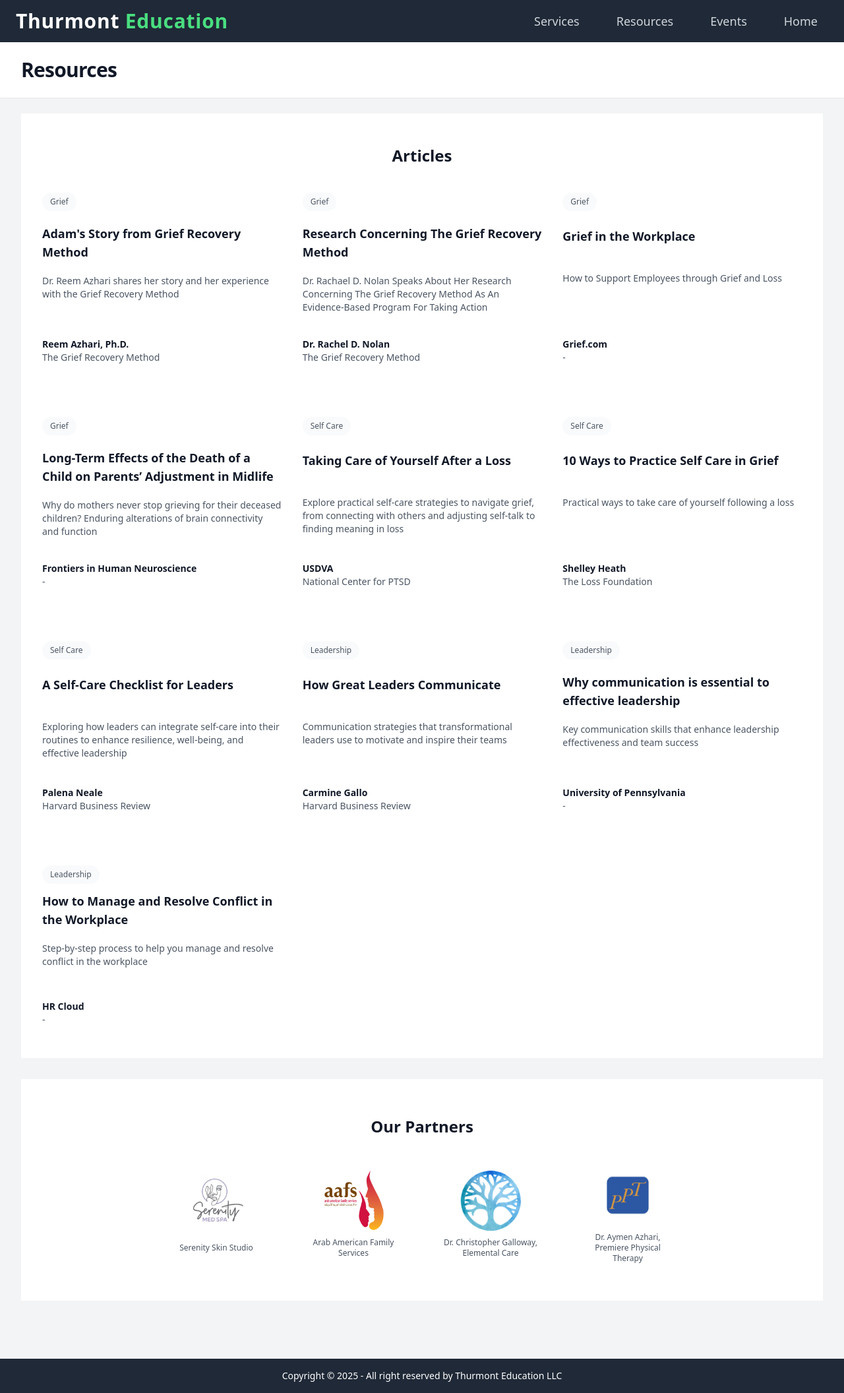
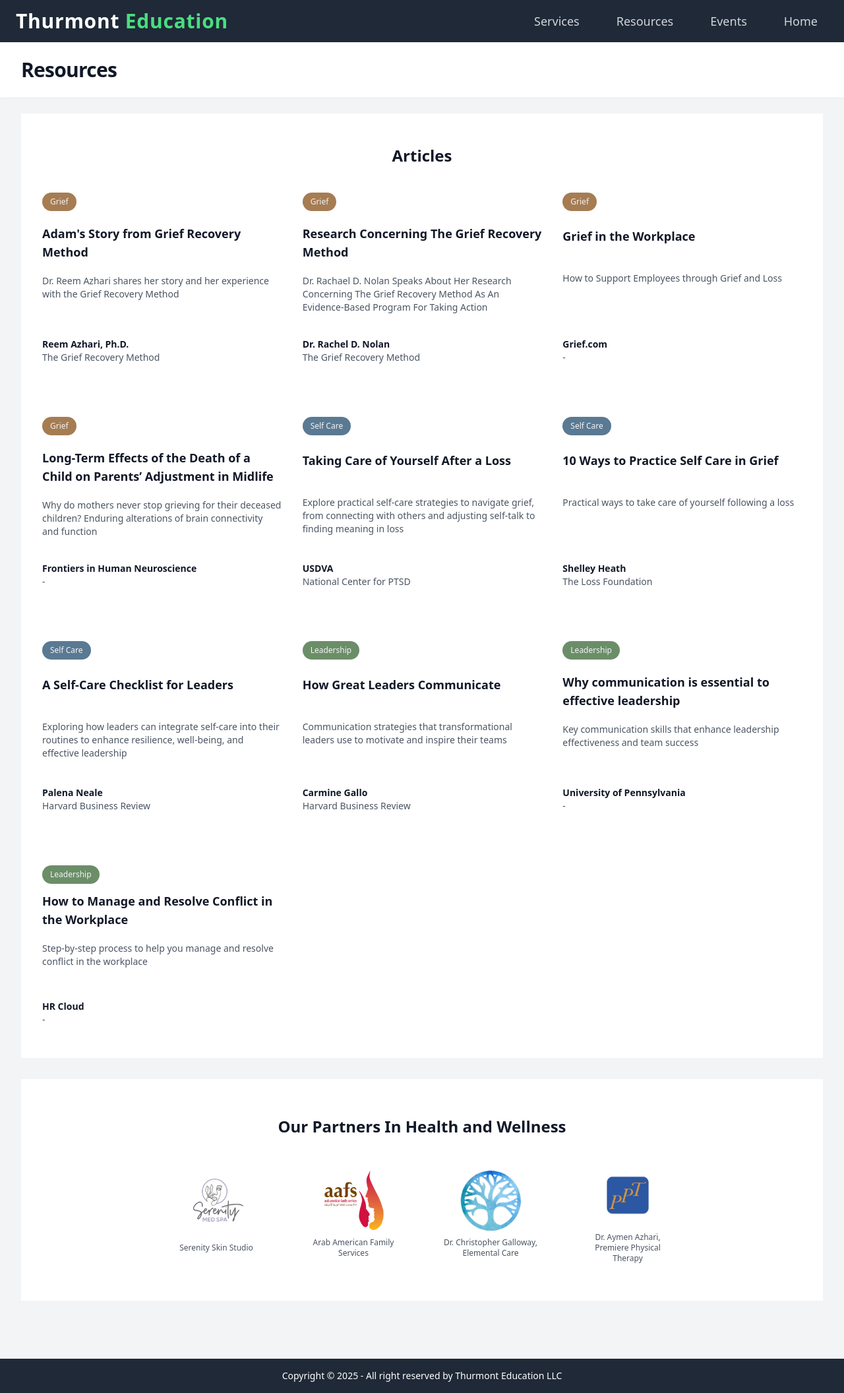
Before and after one commit to ncalderon16/thurmont, a Jekyll site: the page built from pages/resources.html, in a window 1280 px wide. Shown: the whole page at 66% size. Built offline with Jekyll 4.4.1, drawn with Linux system fonts in a browser that asks for light colours; nearby versions of some CDN libraries.

Commit message:
make changes based off Mrs. Azhari feedback

```diff
--- a/assets/css/main.css
+++ b/assets/css/main.css
@@ -2369,6 +2369,9 @@ details.collapse summary::-webkit-details-marker {
 .max-h-24 {
   max-height: 6rem;
 }
+.max-h-\[500px\] {
+  max-height: 500px;
+}
 .min-h-\[3rem\] {
   min-height: 3rem;
 }
@@ -2608,6 +2611,18 @@ details.collapse summary::-webkit-details-marker {
   --tw-bg-opacity: 1 !important;
   background-color: rgb(255 255 255 / var(--tw-bg-opacity, 1)) !important;
 }
+.bg-\[\#5A7993\] {
+  --tw-bg-opacity: 1;
+  background-color: rgb(90 121 147 / var(--tw-bg-opacity, 1));
+}
+.bg-\[\#6B8E68\] {
+  --tw-bg-opacity: 1;
+  background-color: rgb(107 142 104 / var(--tw-bg-opacity, 1));
+}
+.bg-\[\#A67C52\] {
+  --tw-bg-opacity: 1;
+  background-color: rgb(166 124 82 / var(--tw-bg-opacity, 1));
+}
 .bg-blue-100 {
   --tw-bg-opacity: 1;
   background-color: rgb(219 234 254 / var(--tw-bg-opacity, 1));
@@ -2627,10 +2642,6 @@ details.collapse summary::-webkit-details-marker {
 .bg-gray-200 {
   --tw-bg-opacity: 1;
   background-color: rgb(229 231 235 / var(--tw-bg-opacity, 1));
-}
-.bg-gray-50 {
-  --tw-bg-opacity: 1;
-  background-color: rgb(249 250 251 / var(--tw-bg-opacity, 1));
 }
 .bg-gray-700 {
   --tw-bg-opacity: 1;
@@ -2743,6 +2754,9 @@ details.collapse summary::-webkit-details-marker {
 .pt-2 {
   padding-top: 0.5rem;
 }
+.pt-6 {
+  padding-top: 1.5rem;
+}
 .text-left {
   text-align: left;
 }
@@ -2786,6 +2800,10 @@ details.collapse summary::-webkit-details-marker {
   font-size: 1.125rem;
   line-height: 1.75rem;
 }
+.text-lg\/10 {
+  font-size: 1.125rem;
+  line-height: 2.5rem;
+}
 .text-lg\/8 {
   font-size: 1.125rem;
   line-height: 2rem;
@@ -2840,6 +2858,10 @@ details.collapse summary::-webkit-details-marker {
 .text-blue-900 {
   --tw-text-opacity: 1;
   color: rgb(30 58 138 / var(--tw-text-opacity, 1));
+}
+.text-gray-100 {
+  --tw-text-opacity: 1;
+  color: rgb(243 244 246 / var(--tw-text-opacity, 1));
 }
 .text-gray-300 {
   --tw-text-opacity: 1;
@@ -2949,6 +2971,18 @@ details.collapse summary::-webkit-details-marker {
 .visited\:text-white:visited {
   color: rgb(255 255 255 );
 }
+.hover\:bg-\[\#4D6A82\]:hover {
+  --tw-bg-opacity: 1;
+  background-color: rgb(77 106 130 / var(--tw-bg-opacity, 1));
+}
+.hover\:bg-\[\#5D7D5A\]:hover {
+  --tw-bg-opacity: 1;
+  background-color: rgb(93 125 90 / var(--tw-bg-opacity, 1));
+}
+.hover\:bg-\[\#8B6C47\]:hover {
+  --tw-bg-opacity: 1;
+  background-color: rgb(139 108 71 / var(--tw-bg-opacity, 1));
+}
 .hover\:bg-blue-700:hover {
   --tw-bg-opacity: 1;
   background-color: rgb(29 78 216 / var(--tw-bg-opacity, 1));
@@ -3051,10 +3085,6 @@ details.collapse summary::-webkit-details-marker {
     margin-top: 5rem;
   }
 
-  .sm\:mt-5 {
-    margin-top: 1.25rem;
-  }
-
   .sm\:w-1\/3 {
     width: 33.333333%;
   }
@@ -3100,14 +3130,18 @@ details.collapse summary::-webkit-details-marker {
     padding-bottom: 4rem;
   }
 
+  .sm\:text-center {
+    text-align: center;
+  }
+
   .sm\:text-2xl {
     font-size: 1.5rem;
     line-height: 2rem;
   }
 
-  .sm\:text-4xl {
-    font-size: 2.25rem;
-    line-height: 2.5rem;
+  .sm\:text-3xl {
+    font-size: 1.875rem;
+    line-height: 2.25rem;
   }
 
   .sm\:text-5xl {
--- a/pages/resources.html
+++ b/pages/resources.html
@@ -13,7 +13,9 @@ permalink: /resources
     <div class="mx-auto mt-10 grid max-w-2xl grid-cols-1 gap-x-8 gap-y-8 lg:gap-y-16 border-gray-200 lg:mx-0 lg:max-w-none lg:grid-cols-3">
       <article class="flex flex-col items-start flex-grow h-full pb-4 mb-4 border-b border-gray-300 lg:border-0">
         <div class="flex items-center gap-x-4 text-xs">
-          <div class="relative z-10 rounded-full bg-gray-50 px-3 py-1.5 font-medium text-gray-600 hover:bg-gray-100">Grief</div>
+          <div class="relative z-10 rounded-full bg-[#A67C52] px-3 py-1.5 font-medium text-gray-100 hover:bg-[#8B6C47]">
+            Grief
+          </div>
         </div>
         <div class="group relative flex-grow flex flex-col justify-center pb-6">
           <h3 class="mt-3 text-lg font-semibold text-gray-900 group-hover:text-gray-600 min-h-[3rem]">
@@ -40,7 +42,9 @@ permalink: /resources
 
       <article class="flex flex-col items-start flex-grow h-full pb-4 mb-4 border-b border-gray-300 lg:border-0">
         <div class="flex items-center gap-x-4 text-xs">
-          <div class="relative z-10 rounded-full bg-gray-50 px-3 py-1.5 font-medium text-gray-600 hover:bg-gray-100">Grief</div>
+          <div class="relative z-10 rounded-full bg-[#A67C52] px-3 py-1.5 font-medium text-gray-100 hover:bg-[#8B6C47]">
+            Grief
+          </div>
         </div>
         <div class="group relative flex-grow flex flex-col justify-center pb-6">
           <h3 class="mt-3 text-lg font-semibold text-gray-900 group-hover:text-gray-600 min-h-[3rem]">
@@ -66,7 +70,9 @@ permalink: /resources
 
       <article class="flex flex-col items-start flex-grow h-full pb-4 mb-4 border-b border-gray-300 lg:border-0">
         <div class="flex items-center gap-x-4 text-xs">
-          <div class="relative z-10 rounded-full bg-gray-50 px-3 py-1.5 font-medium text-gray-600 hover:bg-gray-100">Grief</div>
+          <div class="relative z-10 rounded-full bg-[#A67C52] px-3 py-1.5 font-medium text-gray-100 hover:bg-[#8B6C47]">
+            Grief
+          </div>
         </div>
         <div class="group relative flex-grow flex flex-col justify-center pb-6">
           <h3 class="mt-3 text-lg font-semibold text-gray-900 group-hover:text-gray-600 min-h-[3rem]">
@@ -92,7 +98,9 @@ permalink: /resources
 
       <article class="flex flex-col items-start flex-grow h-full pb-4 mb-4 border-b border-gray-300 lg:border-0">
         <div class="flex items-center gap-x-4 text-xs">
-          <div class="relative z-10 rounded-full bg-gray-50 px-3 py-1.5 font-medium text-gray-600 hover:bg-gray-100">Grief</div>
+          <div class="relative z-10 rounded-full bg-[#A67C52] px-3 py-1.5 font-medium text-gray-100 hover:bg-[#8B6C47]">
+            Grief
+          </div>
         </div>
         <div class="group relative flex-grow flex flex-col justify-center pb-6">
           <h3 class="mt-3 text-lg font-semibold text-gray-900 group-hover:text-gray-600 min-h-[3rem]">
@@ -119,7 +127,9 @@ permalink: /resources
 
       <article class="flex flex-col items-start flex-grow h-full pb-4 mb-4 border-b border-gray-300 lg:border-0">
         <div class="flex items-center gap-x-4 text-xs">
-          <div class="relative z-10 rounded-full bg-gray-50 px-3 py-1.5 font-medium text-gray-600 hover:bg-gray-100">Self Care</div>
+          <div class="relative z-10 rounded-full bg-[#5A7993] px-3 py-1.5 font-medium text-gray-100 hover:bg-[#4D6A82]">
+            Self Care
+          </div>
         </div>
         <div class="group relative flex-grow flex flex-col justify-center pb-6">
           <h3 class="mt-3 text-lg font-semibold text-gray-900 group-hover:text-gray-600 min-h-[3rem]">
@@ -146,7 +156,9 @@ permalink: /resources
 
       <article class="flex flex-col items-start flex-grow h-full pb-4 mb-4 border-b border-gray-300 lg:border-0">
         <div class="flex items-center gap-x-4 text-xs">
-          <div class="relative z-10 rounded-full bg-gray-50 px-3 py-1.5 font-medium text-gray-600 hover:bg-gray-100">Self Care</div>
+          <div class="relative z-10 rounded-full bg-[#5A7993] px-3 py-1.5 font-medium text-gray-100 hover:bg-[#4D6A82]">
+            Self Care
+          </div>
         </div>
         <div class="group relative flex-grow flex flex-col justify-center pb-6">
           <h3 class="mt-3 text-lg font-semibold text-gray-900 group-hover:text-gray-600 min-h-[3rem]">
@@ -173,7 +185,9 @@ permalink: /resources
 
       <article class="flex flex-col items-start flex-grow h-full pb-4 mb-4 border-b border-gray-300 lg:border-0">
         <div class="flex items-center gap-x-4 text-xs">
-          <div class="relative z-10 rounded-full bg-gray-50 px-3 py-1.5 font-medium text-gray-600 hover:bg-gray-100">Self Care</div>
+          <div class="relative z-10 rounded-full bg-[#5A7993] px-3 py-1.5 font-medium text-gray-100 hover:bg-[#4D6A82]">
+            Self Care
+          </div>
         </div>
         <div class="group relative flex-grow flex flex-col justify-center pb-6">
           <h3 class="mt-3 text-lg font-semibold text-gray-900 group-hover:text-gray-600 min-h-[3rem]">
@@ -200,7 +214,9 @@ permalink: /resources
 
       <article class="flex flex-col items-start flex-grow h-full pb-4 mb-4 border-b border-gray-300 lg:border-0">
         <div class="flex items-center gap-x-4 text-xs">
-          <div class="relative z-10 rounded-full bg-gray-50 px-3 py-1.5 font-medium text-gray-600 hover:bg-gray-100">Leadership</div>
+          <div class="relative z-10 rounded-full bg-[#6B8E68] px-3 py-1.5 font-medium text-gray-100 hover:bg-[#5D7D5A]">
+            Leadership
+          </div>
         </div>
         <div class="group relative flex-grow flex flex-col justify-center pb-6">
           <h3 class="mt-3 text-lg font-semibold text-gray-900 group-hover:text-gray-600 min-h-[3rem]">
@@ -226,7 +242,9 @@ permalink: /resources
 
       <article class="flex flex-col items-start flex-grow h-full pb-4 mb-4 border-b border-gray-300 lg:border-0">
         <div class="flex items-center gap-x-4 text-xs">
-          <div class="relative z-10 rounded-full bg-gray-50 px-3 py-1.5 font-medium text-gray-600 hover:bg-gray-100">Leadership</div>
+          <div class="relative z-10 rounded-full bg-[#6B8E68] px-3 py-1.5 font-medium text-gray-100 hover:bg-[#5D7D5A]">
+            Leadership
+          </div>
         </div>
         <div class="group relative flex-grow flex flex-col justify-center pb-6">
           <h3 class="mt-3 text-lg font-semibold text-gray-900 group-hover:text-gray-600 min-h-[3rem]">
@@ -252,7 +270,9 @@ permalink: /resources
 
       <article class="flex flex-col items-start flex-grow h-full">
         <div class="flex items-center gap-x-4 text-xs">
-          <div class="relative z-10 rounded-full bg-gray-50 px-3 py-1.5 font-medium text-gray-600 hover:bg-gray-100">Leadership</div>
+          <div class="relative z-10 rounded-full bg-[#6B8E68] px-3 py-1.5 font-medium text-gray-100 hover:bg-[#5D7D5A]">
+            Leadership
+          </div>
         </div>
         <div class="group relative flex-grow flex flex-col justify-center pb-6">
           <h3 class="mt-3 text-lg font-semibold text-gray-900 group-hover:text-gray-600 min-h-[3rem]">
@@ -282,24 +302,39 @@ permalink: /resources
 <!-- Partners -->
 <div class="bg-white py-8 sm:py-14 lg:py-22 md:mb-18 lg:mb-16 sm:mb-12">
   <div class="mx-auto max-w-7xl px-6 lg:px-8">
-    <h3 class="text-center text-xl sm:text-2xl font-semibold text-gray-900">Our Partners</h3>
+    <h3 class="text-center text-xl sm:text-2xl font-semibold text-gray-900">Our Partners In Health and Wellness</h3>
     <div class="mx-auto mt-6 sm:mt-10 grid max-w-3xl grid-cols-2 sm:grid-cols-2 md:grid-cols-4 items-center gap-x-8 sm:gap-x-16 gap-y-6 sm:gap-y-12">
+      <!-- Serenity Skin Studio -->
+      <a href="https://www.serenitymedispa.net" target="_blank">
         <div class="flex flex-col items-center">
           <img class="max-h-24 w-full object-contain" src="../image/serenity.jpg" alt="Serenity Skin Studio">
           <p class="text-xs text-center mt-2 text-gray-600">Serenity Skin Studio</p>
         </div>
+      </a>
+
+      <!-- Arab American Family Services -->
+      <a href="https://www.aafsil.org" target="_blank">
         <div class="flex flex-col items-center">
           <img class="max-h-24 w-full object-contain" src="../image/aafs.jpg" alt="Arab American Family Services">
           <p class="text-xs text-center mt-2 text-gray-600">Arab American Family Services</p>
         </div>
+      </a>
+
+      <!-- Dr. Christopher Galloway, Elemental Care -->
+      <a href="https://www.elementalcare.clinic" target="_blank">
         <div class="flex flex-col items-center">
           <img class="max-h-24 w-full object-contain" src="../image/elemental_care.png" alt="Dr. Christopher Galloway, Elemental Care">
           <p class="text-xs text-center mt-2 text-gray-600">Dr. Christopher Galloway, Elemental Care</p>
         </div>
+      </a>
+
+      <!-- Dr. Aymen Azhari, Premiere Physical Therapy -->
+      <a href="https://www.premierphysicaltherapy.com" target="_blank">
         <div class="flex flex-col items-center">
           <img class="max-h-24 w-full object-contain" src="../image/premier-physical-therapy.png" alt="Dr. Aymen Azhari, Premiere Physical Therapy">
           <p class="text-xs text-center mt-2 text-gray-600">Dr. Aymen Azhari, Premiere Physical Therapy</p>
         </div>
+      </a>
     </div>
   </div>
 </div>
```
Also changed, not shown: pages/events.html (+7 -3 lines), pages/home.html (+4 -5 lines). Lines whose indentation alone changed are shown as unchanged.
